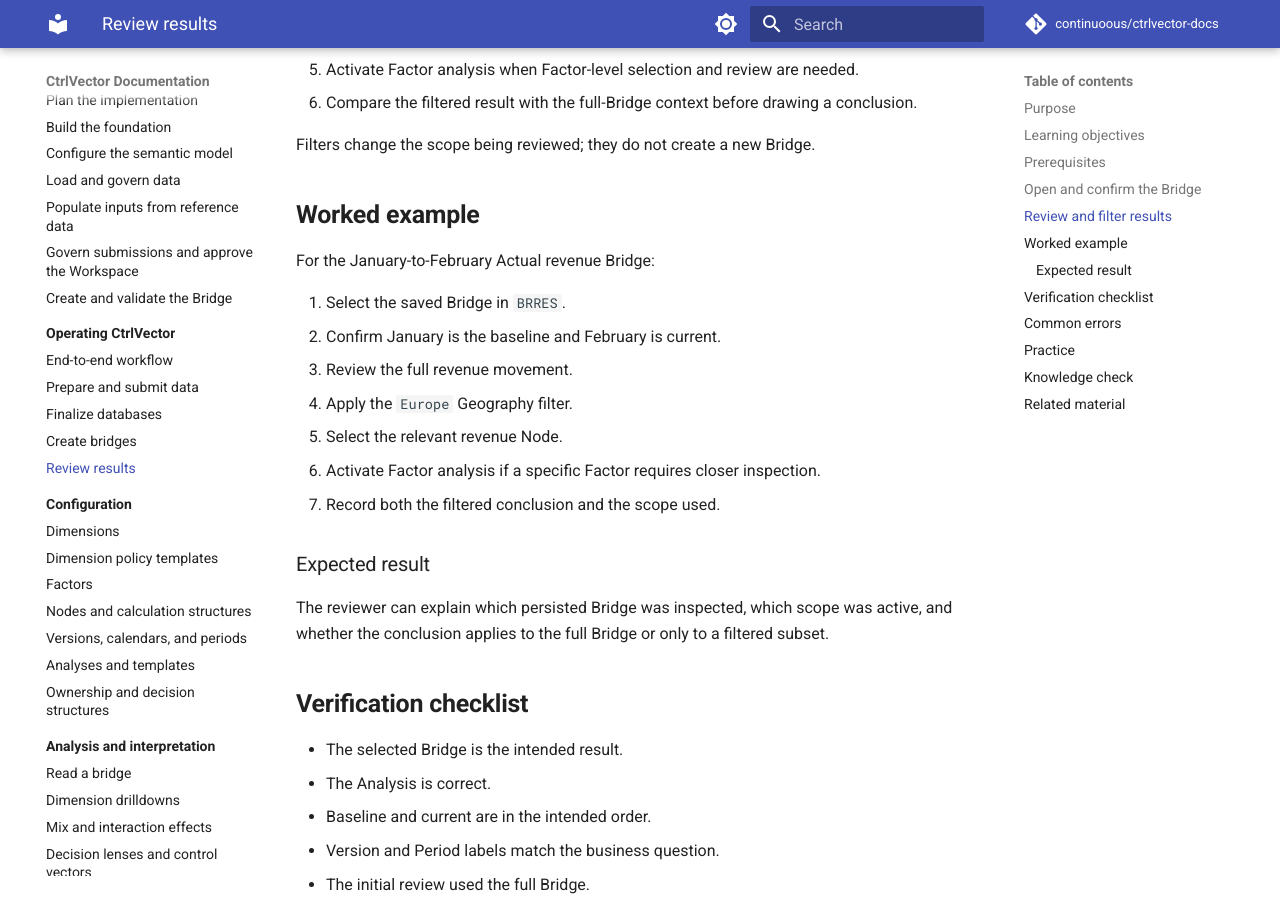
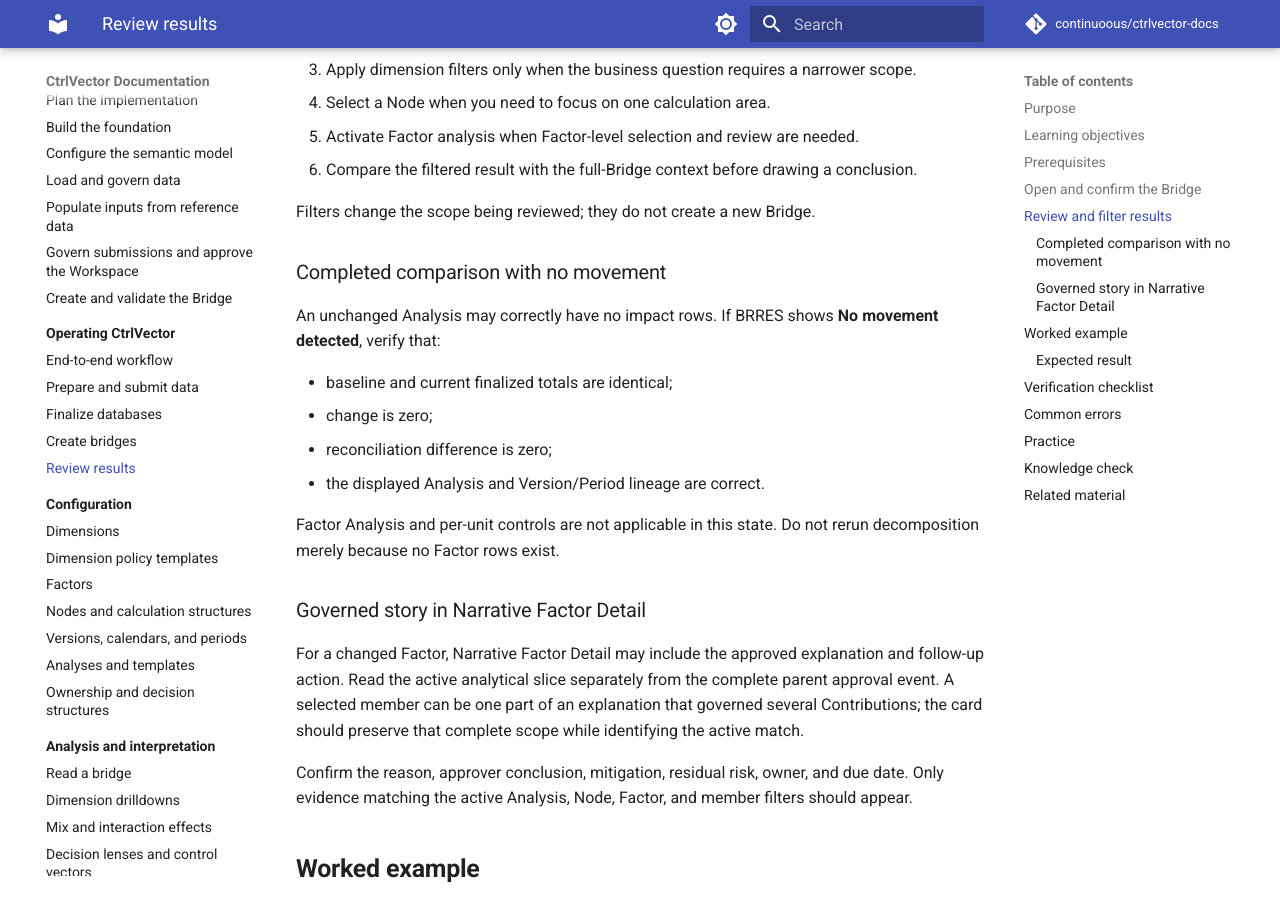
Before and after one commit to continuoous/ctrlvector-docs, an MkDocs documentation site: the page built from docs/operating/review-results.md, in a window 1280 px wide and 900 px high, scrolled down 1452 px. Built offline with MkDocs 1.6.1 and Material for MkDocs 9.7.7, drawn with Linux system fonts in a browser that asks for light colours; comment, search, counter and statistics services are not loaded; some of the changed text lies outside the part shown.

Commit message:
Enhance documentation: clarify bridge validation and data workflow processes, add details on no-movement scenarios, and improve narrative factor explanations for better governance and understanding.

```diff
--- a/docs/operating/review-results.md
+++ b/docs/operating/review-results.md
@@ -16,6 +16,8 @@ After reading this chapter, you should be able to:
 - review the full Bridge before applying filters;
 - narrow the result scope deliberately;
 - distinguish initial result review from deeper interpretation.
+- recognize a valid completed Bridge with no movement;
+- trace a governed Factor explanation and action without mixing unrelated approval stories.
 
 ## Prerequisites
 
@@ -48,6 +50,23 @@ If the context does not match the business question, stop and select the correct
 
 Filters change the scope being reviewed; they do not create a new Bridge.
 
+### Completed comparison with no movement
+
+An unchanged Analysis may correctly have no impact rows. If BRRES shows **No movement detected**, verify that:
+
+- baseline and current finalized totals are identical;
+- change is zero;
+- reconciliation difference is zero;
+- the displayed Analysis and Version/Period lineage are correct.
+
+Factor Analysis and per-unit controls are not applicable in this state. Do not rerun decomposition merely because no Factor rows exist.
+
+### Governed story in Narrative Factor Detail
+
+For a changed Factor, Narrative Factor Detail may include the approved explanation and follow-up action. Read the active analytical slice separately from the complete parent approval event. A selected member can be one part of an explanation that governed several Contributions; the card should preserve that complete scope while identifying the active match.
+
+Confirm the reason, approver conclusion, mitigation, residual risk, owner, and due date. Only evidence matching the active Analysis, Node, Factor, and member filters should appear.
+
 ## Worked example
 
 For the January-to-February Actual revenue Bridge:
@@ -74,6 +93,8 @@ The reviewer can explain which persisted Bridge was inspected, which scope was a
 - Every applied filter is visible and intentional.
 - Node or Factor focus is recorded with the conclusion.
 - The result remains traceable to the persisted Bridge.
+- A no-movement result, when present, shows equal totals and zero reconciliation difference.
+- Governed narrative evidence matches the active Factor scope and preserves its parent event.
 
 ## Common errors
 
@@ -84,6 +105,8 @@ The reviewer can explain which persisted Bridge was inspected, which scope was a
 | Totals change after filtering | The active filter narrows the business scope. | Review the filter list and compare with the full Bridge. |
 | A Factor cannot be selected | Factor analysis has not been activated. | Activate Factor analysis for the loaded Bridge. |
 | A conclusion cannot be reproduced | The Bridge, filter, Node, or Factor scope was not recorded. | Capture the complete review context. |
+| A completed unchanged Bridge appears empty | Zero impact rows were mistaken for missing decomposition data. | Confirm the explicit no-movement state, equal totals, comparison lineage, and zero reconciliation difference. |
+| Narrative evidence appears unrelated | The approval story does not match the active analytical scope. | Recheck the Analysis, Node, Factor, and member filters; do not combine unrelated Workspace narratives. |
 
 ## Practice
 
```
Also changed, not shown: docs/implementation/bridge-validation.md (+18 -1 lines), docs/implementation/data-workflow.md (+3 -1 lines), docs/implementation/index.md (+1 -1 lines), docs/implementation/workspace-approval.md (+1 -1 lines), docs/operating/finalize-databases.md (+12 -5 lines).
